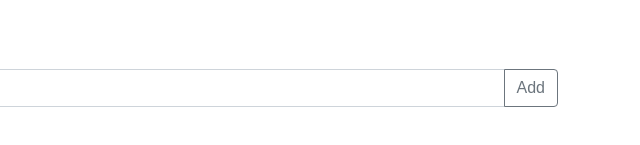
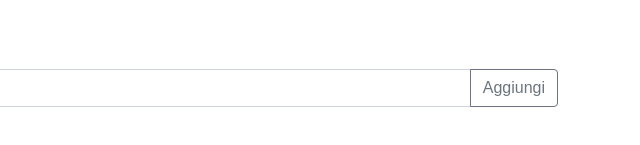
Before and after one commit to GianmarcoRuffi/vue-todolist, a plain HTML site: page index.html in a window 1280 px wide. Shown: the part 171-316 px from the top of the page, 640-1280 px from the left. Drawn offline with nearby package versions, Linux system fonts and the light colour scheme.

Commit message:
Correzione stile

```diff
--- a/index.html
+++ b/index.html
@@ -40,7 +40,7 @@
           </li>
         </ul>
         <div class="form-container">
-          <div class="input-group mb-3">
+          <div class="input-group">
             <input
               type="text"
               class="form-control"
@@ -54,9 +54,8 @@
               @click="addPiece"
               class="btn btn-outline-secondary"
               type="button"
-              id="button-addon2"
             >
-              Add
+              Aggiungi
             </button>
           </div>
         </div>
--- a/style.css
+++ b/style.css
@@ -9,3 +9,7 @@
   cursor: pointer;
   color: red;
 }
+
+span {
+  cursor: pointer;
+}
```
